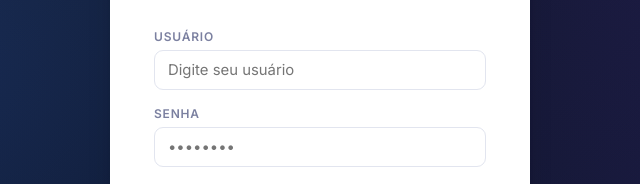
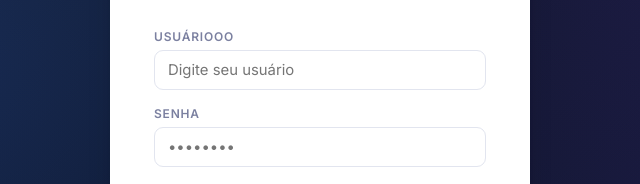
Before and after one commit to admdigimedia-code/metadados, a website: page frontend/index.html in a window 1280 px wide. Shown: the part 339-523 px from the top of the page, 320-960 px from the left. Drawn offline with nearby package versions, Linux system fonts and the light colour scheme.

Commit message:
Update index.html

```diff
--- a/frontend/index.html
+++ b/frontend/index.html
@@ -436,7 +436,7 @@ tr:hover td{background:var(--gray-light);}
       <p style="color:var(--muted);font-size:.82rem;margin-top:2px;">Pesquisa de Opinião — Sistema de Campo</p>
     </div>
     <div class="login-err" id="loginErr">Usuário ou senha incorretos.</div>
-    <div class="form-field"><label>Usuário</label><input type="text" id="loginUser" placeholder="Digite seu usuário" autocomplete="username"></div>
+    <div class="form-field"><label>Usuáriooo</label><input type="text" id="loginUser" placeholder="Digite seu usuário" autocomplete="username"></div>
     <div class="form-field"><label>Senha</label><input type="password" id="loginPass" placeholder="••••••••"></div>
     <button class="btn btn-primary btn-full" onclick="doLogin()" style="margin-top:4px;padding:13px;font-size:.95rem;">Entrar</button>
   </div>
```
